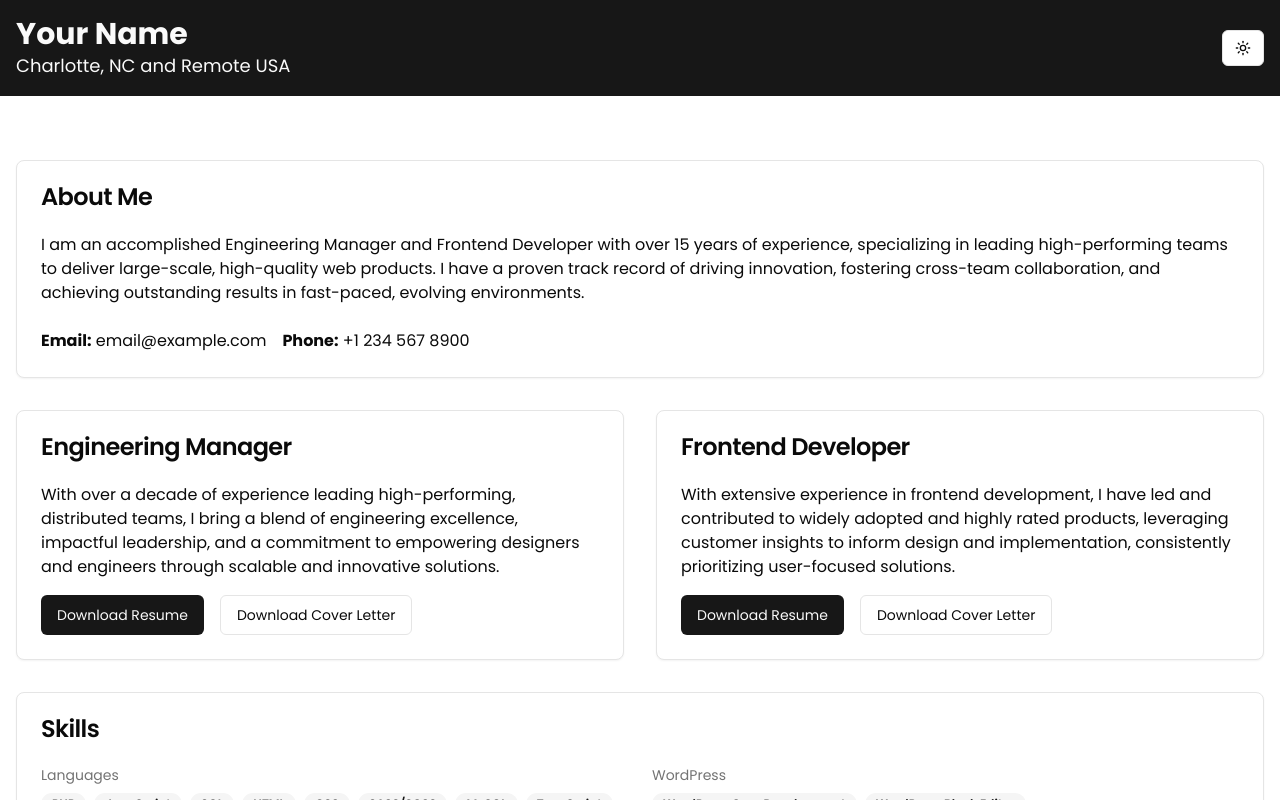
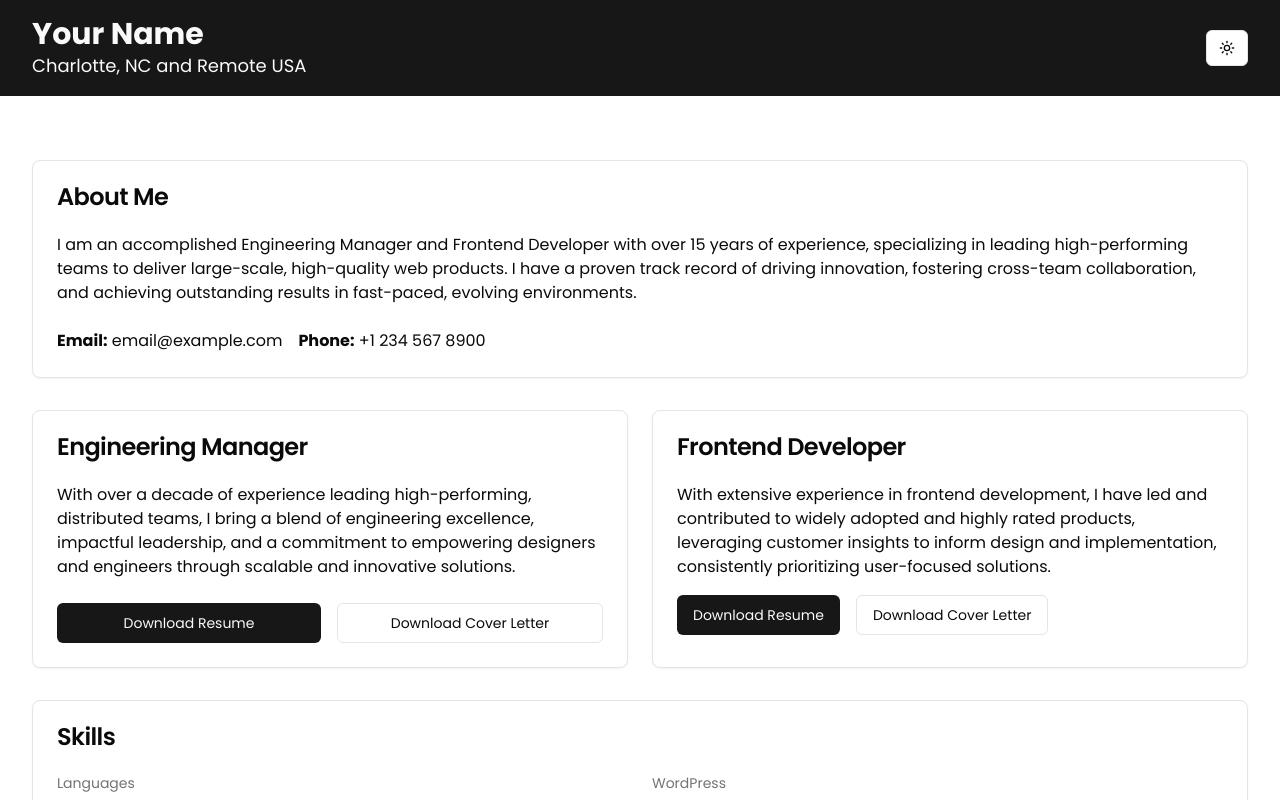
Before and after one commit to jeffikus/react-vercel-resume, a Next.js app: page / in a window 1280 px wide. Shown: the top 800 px of the page. Built offline with nearby package versions, Linux system fonts and the light colour scheme; no server answers.

Commit message:
Responsive design fixes
Sync's up the container widths between header footer and main container to 1280px

```diff
--- a/components/action-buttons.tsx
+++ b/components/action-buttons.tsx
@@ -10,21 +10,23 @@ export function ActionButtons() {
         <CardTitle>Get in Touch</CardTitle>
       </CardHeader>
       <CardContent>
-        <div className="flex flex-col sm:flex-row sm:items-center sm:justify-between gap-4">
-          <div className="flex flex-col sm:flex-row gap-4">
-            <Button asChild>
-              <a href={siteConfig.contact.website} target="_blank" rel="noopener noreferrer" className="flex items-center">
+        <div className="flex flex-col gap-6">
+          <div className="flex flex-col sm:flex-row sm:items-center gap-4">
+            <div className="flex flex-col sm:flex-row gap-4 w-full sm:w-auto">
+              <Button asChild className="w-full sm:w-auto">
+                <a href={siteConfig.contact.website} target="_blank" rel="noopener noreferrer" className="flex items-center justify-center">
                   <Globe className="mr-2 h-4 w-4" />
                   Visit My Website
                 </a>
               </Button>
-            <Button asChild variant="secondary">
+              <Button asChild variant="secondary" className="w-full sm:w-auto">
                 <a href={siteConfig.contact.contactPage} target="_blank" rel="noopener noreferrer">
                   Contact Me
                 </a>
               </Button>
             </div>
-          <div className="flex justify-center space-x-4">
+          </div>
+          <div className="flex justify-center sm:justify-start space-x-4">
             <a href={siteConfig.social.github} target="_blank" rel="noopener noreferrer" className="text-muted-foreground hover:text-primary transition-colors">
               <Github className="h-6 w-6" />
               <span className="sr-only">GitHub</span>
--- a/components/footer.tsx
+++ b/components/footer.tsx
@@ -3,7 +3,7 @@ import { siteConfig } from '@/config/site'
 export function Footer() {
   return (
     <footer className="bg-secondary py-8">
-      <div className="container mx-auto px-4">
+      <div className="container mx-auto px-4 sm:px-6 lg:px-8 max-w-7xl">
         <p className="text-xs text-center text-secondary-foreground">
           {siteConfig.footer.credits}
         </p>
--- a/components/header.tsx
+++ b/components/header.tsx
@@ -4,7 +4,7 @@ import { siteConfig } from '@/config/site'
 export function Header() {
   return (
     <header className="bg-primary text-primary-foreground py-4">
-      <div className="container mx-auto px-4 flex justify-between items-center">
+      <div className="container mx-auto px-4 sm:px-6 lg:px-8 max-w-7xl flex justify-between items-center">
         <div>
           <h1 className="text-3xl font-bold font-poppins">{siteConfig.name}</h1>
           <p className="text-lg font-poppins">{siteConfig.location}</p>
--- a/components/landing-page.tsx
+++ b/components/landing-page.tsx
@@ -14,7 +14,7 @@ export function LandingPage() {
   return (
     <div className="min-h-screen bg-background font-sans antialiased">
       <Header />
-      <main className="container mx-auto px-4 py-8">
+      <main className="container mx-auto px-4 sm:px-6 lg:px-8 py-8 max-w-7xl">
         <AnimatedSection>
           <Hero />
         </AnimatedSection>
--- a/components/notable-projects.tsx
+++ b/components/notable-projects.tsx
@@ -10,15 +10,15 @@ export function NotableProjects() {
         <CardTitle>Notable Projects</CardTitle>
       </CardHeader>
       <CardContent>
-        <div className="grid gap-6 sm:grid-cols-2 lg:grid-cols-4">
+        <div className="grid gap-6 grid-cols-1 sm:grid-cols-2 lg:grid-cols-3 xl:grid-cols-4">
           {siteConfig.projects.map((project, index) => (
-            <Card key={index} className="flex flex-col rounded-lg border border-neutral-200 dark:border-neutral-700 p-4 transition-all duration-300 ease-in-out hover:scale-[1.02] hover:shadow-lg dark:hover:shadow-neutral-800">
-              <CardHeader>
+            <Card key={index} className="flex flex-col h-full rounded-lg border border-neutral-200 dark:border-neutral-700 p-4 transition-all duration-300 ease-in-out hover:scale-[1.02] hover:shadow-lg dark:hover:shadow-neutral-800">
+              <CardHeader className="p-0 pb-4">
                 <CardTitle className="text-lg">{project.name}</CardTitle>
               </CardHeader>
-              <CardContent className="flex-grow">
-                <p className="text-sm text-muted-foreground mb-4">{project.details}</p>
-                <Button asChild variant="secondary" size="sm" className="w-full">
+              <CardContent className="p-0 flex flex-col flex-grow">
+                <p className="text-sm text-muted-foreground mb-4 flex-grow">{project.details}</p>
+                <Button asChild variant="secondary" size="sm" className="w-full mt-auto">
                   <a href={project.url} target="_blank" rel="noopener noreferrer" className="flex items-center justify-center">
                     View Project <ExternalLink className="ml-2 h-4 w-4" />
                   </a>
--- a/components/references.tsx
+++ b/components/references.tsx
@@ -18,18 +18,18 @@ export function References() {
         </a>
       </CardHeader>
       <CardContent>
-        <div className="grid gap-6 sm:grid-cols-2 lg:grid-cols-3">
+        <div className="grid gap-6 grid-cols-1 md:grid-cols-2 xl:grid-cols-3">
           {siteConfig.references.map((reference, index) => (
             <Card
               key={index}
-              className="rounded-lg border border-neutral-200 dark:border-neutral-700 transition-all duration-300 ease-in-out hover:scale-[1.02] hover:shadow-lg dark:hover:shadow-neutral-800"
+              className="flex flex-col h-full rounded-lg border border-neutral-200 dark:border-neutral-700 transition-all duration-300 ease-in-out hover:scale-[1.02] hover:shadow-lg dark:hover:shadow-neutral-800"
             >
               <CardContent className="pt-6 flex flex-col h-full">
                 <div className="mb-4 pb-4 border-b border-neutral-200 dark:border-neutral-700">
                   <div className="font-semibold">{reference.name}</div>
                   <div className="text-sm text-muted-foreground">{reference.title}</div>
                 </div>
-                <blockquote className="text-muted-foreground whitespace-pre-line flex-grow">
+                <blockquote className="text-muted-foreground whitespace-pre-line flex-grow text-sm">
                   "{reference.message}"
                 </blockquote>
               </CardContent>
--- a/components/role-columns.tsx
+++ b/components/role-columns.tsx
@@ -4,20 +4,20 @@ import { siteConfig } from "@/config/site"
 
 export function RoleColumns() {
   return (
-    <div className="grid md:grid-cols-2 gap-8 mt-8">
+    <div className="grid grid-cols-1 lg:grid-cols-2 gap-6 mt-8">
       <Card className="rounded-lg border border-neutral-200 dark:border-neutral-700 transition-all duration-300 ease-in-out hover:scale-[1.02] hover:shadow-lg dark:hover:shadow-neutral-800">
         <CardHeader>
           <CardTitle>{siteConfig.roles.primary.title}</CardTitle>
         </CardHeader>
         <CardContent>
-          <p className="mb-4">
+          <p className="mb-6">
             {siteConfig.roles.primary.description}
           </p>
-          <div className="flex space-x-4">
-            <Button asChild>
+          <div className="flex flex-col sm:flex-row gap-4">
+            <Button asChild className="flex-1">
               <a href={siteConfig.roles.primary.resumeUrl} download>Download Resume</a>
             </Button>
-            <Button asChild variant="outline">
+            <Button asChild variant="outline" className="flex-1">
               <a href={siteConfig.roles.primary.coverLetterUrl} download>Download Cover Letter</a>
             </Button>
           </div>
```
Lines whose indentation alone changed are shown as unchanged.
